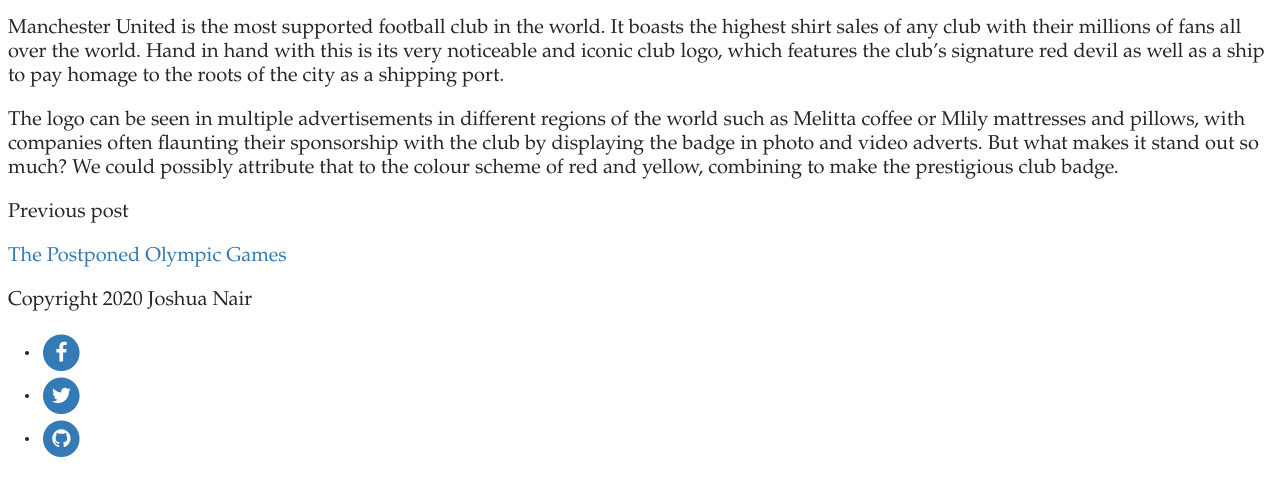
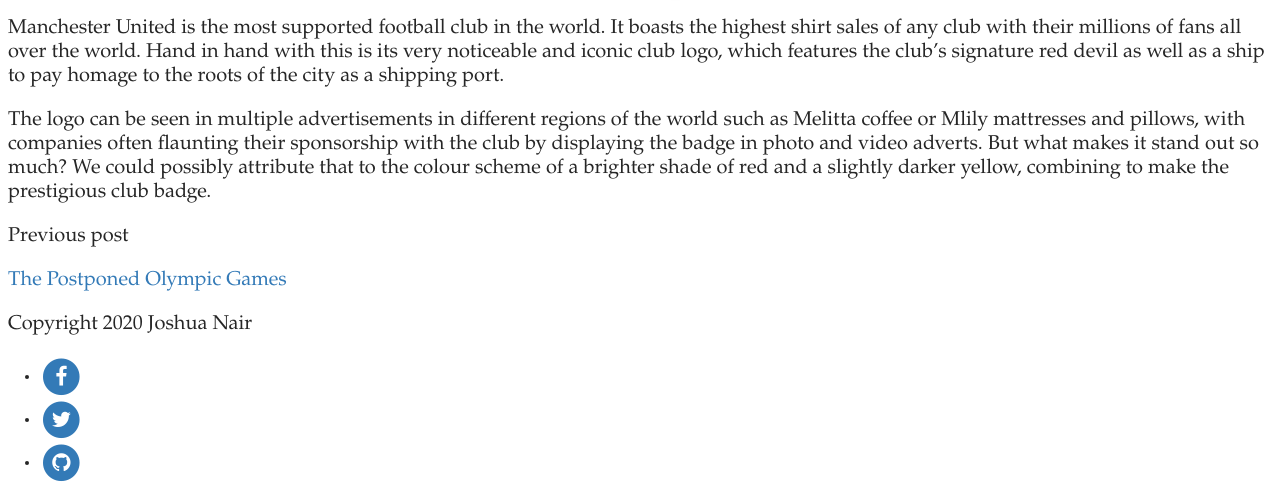
Before and after one commit to joshnair10/TypogBlog, a Jekyll site: the page built from _posts/2020-11-17-the-most-popular-football-club-logo-in-the-world.md, in a window 1280 px wide, cut to the strip 884-1384 px from the top of the page. Built offline with Jekyll 4.4.1, drawn with Linux system fonts in a browser that asks for light colours; some web fonts are replaced; comment, search, counter and statistics services are not loaded; before the commit the page ends 1360 px from its top, so only the background shows below that.

Commit message:
Update Post “2020-11-17-the-most-popular-football-club-logo-in-the-world”

```diff
--- a/_posts/2020-11-17-the-most-popular-football-club-logo-in-the-world.md
+++ b/_posts/2020-11-17-the-most-popular-football-club-logo-in-the-world.md
@@ -7,4 +7,4 @@
 ---
 Manchester United is the most supported football club in the world. It boasts the highest shirt sales of any club with their millions of fans all over the world. Hand in hand with this is its very noticeable and iconic club logo, which features the club's signature red devil as well as a ship to pay homage to the roots of the city as a shipping port.
 
-The logo can be seen in multiple advertisements in different regions of the world such as Melitta coffee or Mlily mattresses and pillows, with companies often flaunting their sponsorship with the club by displaying the badge in photo and video adverts. But what makes it stand out so much? We could possibly attribute that to the colour scheme of red and yellow, combining to make the prestigious club badge.
+The logo can be seen in multiple advertisements in different regions of the world such as Melitta coffee or Mlily mattresses and pillows, with companies often flaunting their sponsorship with the club by displaying the badge in photo and video adverts. But what makes it stand out so much? We could possibly attribute that to the colour scheme of a brighter shade of red and a slightly darker yellow, combining to make the prestigious club badge.
```
